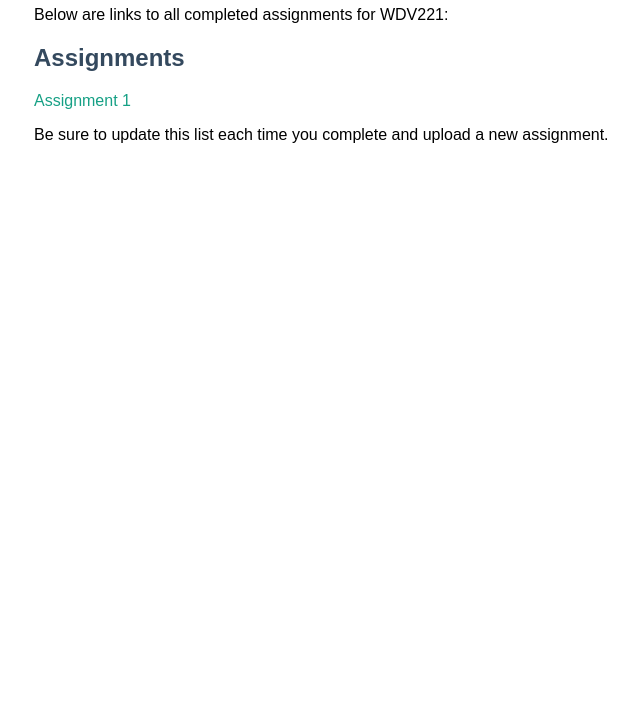
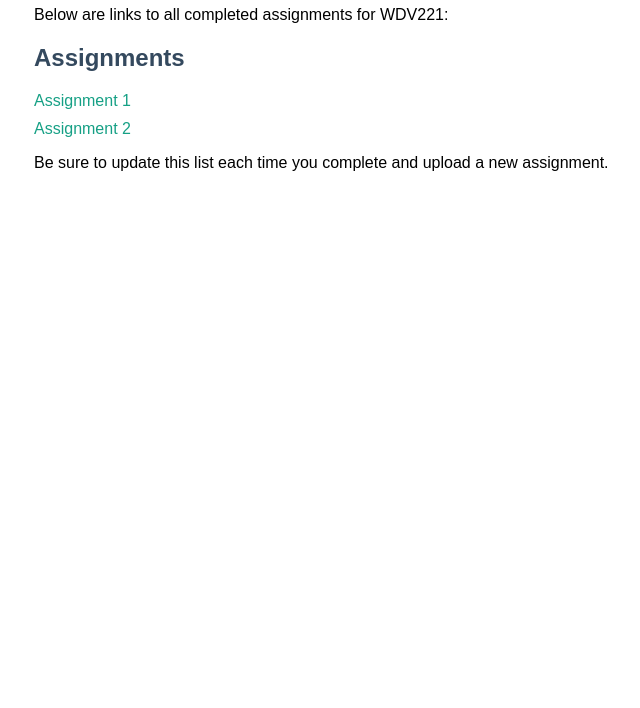
Before and after one commit to JuanjoTrejos/juantrejosmusic, a plain HTML site: page wdv221/wdv221Homework.html in a window 1280 px wide. Shown: the part 92-800 px from the top of the page, without its empty margins (6-646 px from the left). Drawn offline with Linux system fonts and the light colour scheme.

Commit message:
link fixed

```diff
--- a/wdv221/wdv221Homework.html
+++ b/wdv221/wdv221Homework.html
@@ -35,6 +35,8 @@
   <h2>Assignments</h2>
   <ul>
     <li><a href="unit01/Unit-1 Assignment.html">Assignment 1</a></li>
+    <li><a href="unit02/Unit-2 Assignment.html">Assignment 2</a></li>
+
   </ul>
 
   <p>Be sure to update this list each time you complete and upload a new assignment.</p>
```
Also changed, not shown: wdv221/unit02/Unit-2 Assignment.html (+1 -0 lines).
